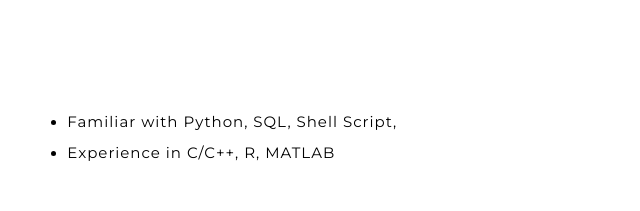
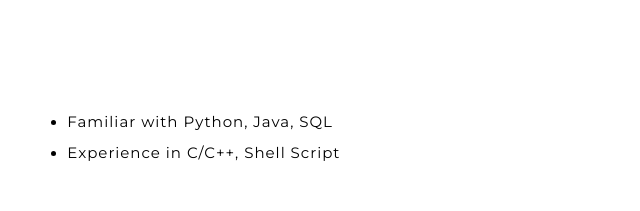
Before and after one commit to luke831215/luke831215.github.io, a website: page index.html in a window 1280 px wide. Shown: the part 3868-4079 px from the top of the page, 335-975 px from the left. Drawn offline with nearby package versions, Linux system fonts and the light colour scheme; some packages are replaced by stand-ins of ours.

Commit message:
update language proficiency

```diff
--- a/index.html
+++ b/index.html
@@ -321,10 +321,10 @@ for the kids at the invitation of the English club. <a href = "img/chaozhou.JPG"
 				<div class="columns">
                 <ul class="item" style = "display:table-cell">
 					<li class = "item_list">
-                        <p class = "sentence"> Familiar with Python, SQL, Shell Script, </p>
+                        <p class = "sentence"> Familiar with Python, Java, SQL </p>
                     </li>
 					<li class = "item_list">
-                        <p class = "sentence"> Experience in C/C++, R, MATLAB</p>
+                        <p class = "sentence"> Experience in C/C++, Shell Script</p>
                     </li>
 					<br><br>
 					<li class = "item_list">
```
